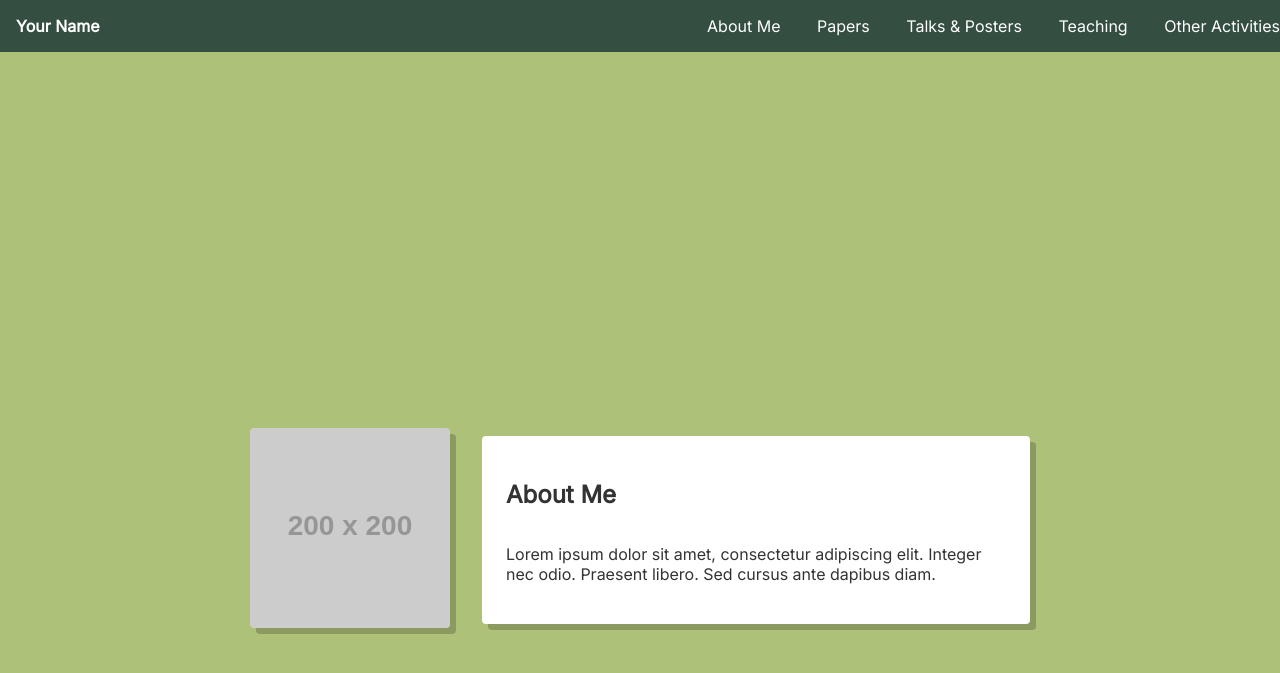
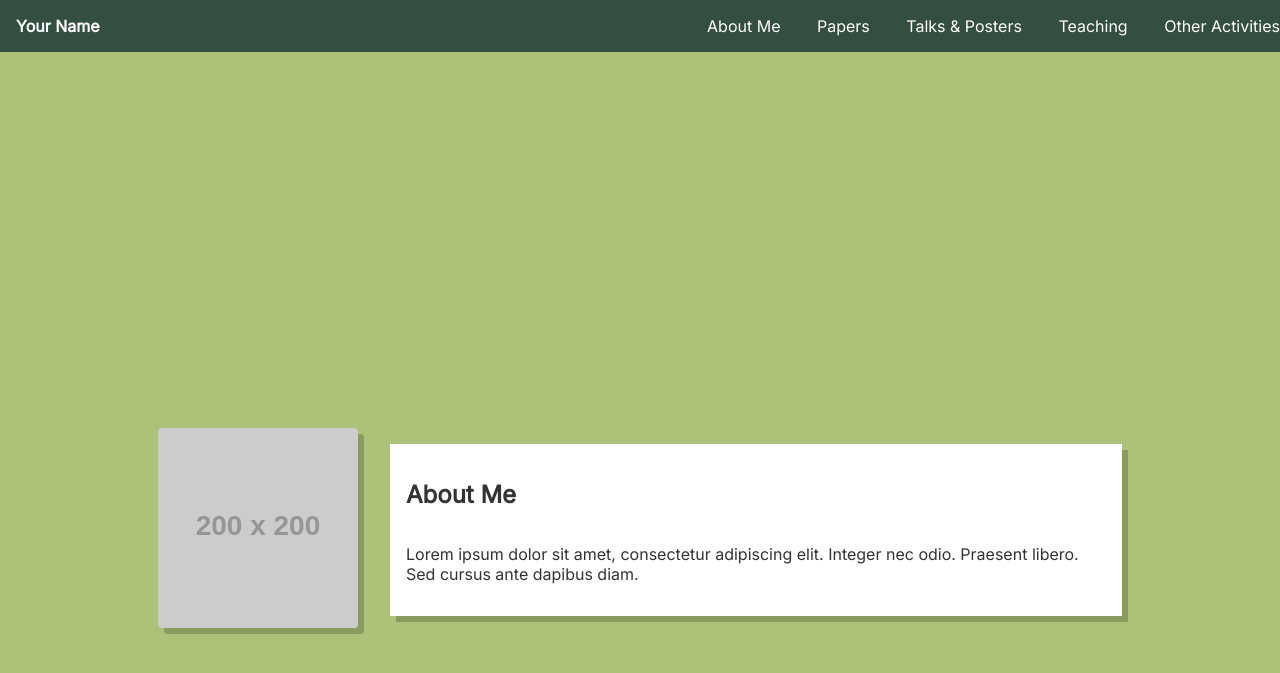
Before and after one commit to sanjiv-ranchod/website_test, a Jekyll site: the page built from index.md, in a window 1280 px wide and 900 px high. Shown: the top 673 px of the window. Built offline with Jekyll 4.4.1, drawn with Linux system fonts in a browser that asks for light colours.

Commit message:
card padding

```diff
--- a/assets/css/style.css
+++ b/assets/css/style.css
@@ -5,6 +5,7 @@
   --card-background: #ffffff;
   --box-shadow: 6px 6px 0px rgba(0, 0, 0, 0.2);
   --link-hover: #588157;
+  --heading-colour: #6c584c
 }
 
 body {
@@ -79,14 +80,14 @@ html {
 
 .about-text {
   background-color: var(--card-background);
-  padding: 1.5em;
+  padding: 1em;
   box-shadow: var(--box-shadow);
-  border-radius: 0.25em;
+  /* border-radius: 0.25em; */
   display: flex;
   flex-direction: column;
   justify-content: center;
   height: 100%; /* will match image if flexbox is used right */
-  max-width: 500px;
+  max-width: 700px;
 }
 
 .profile-image {
@@ -109,9 +110,9 @@ html {
   background-color: var(--card-background);
   box-shadow: var(--box-shadow);
   /* border-radius: 0.25em; */
-  padding: 1.5em;
-  margin-bottom: 2em;
-  max-width: 800px;
+  padding: 1em;
+  margin-bottom: 1.5em;
+  max-width: 900px;
   margin-left: auto;
   margin-right: auto;
 }
@@ -153,3 +154,7 @@ html {
   flex-direction: column;
   gap: 1.5rem;
 }
+
+.paper-title{
+  color: var(--heading-colour)
+}
```
